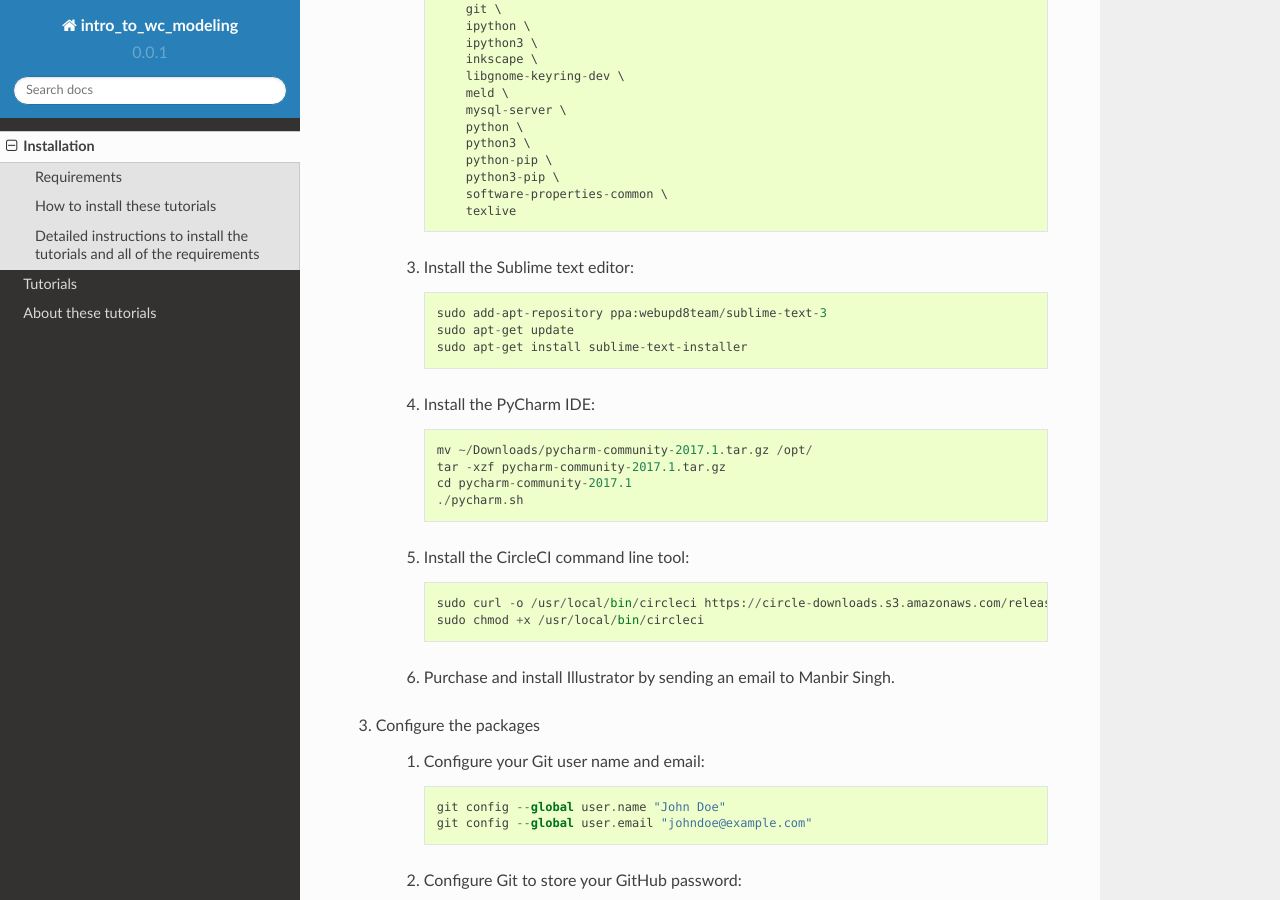
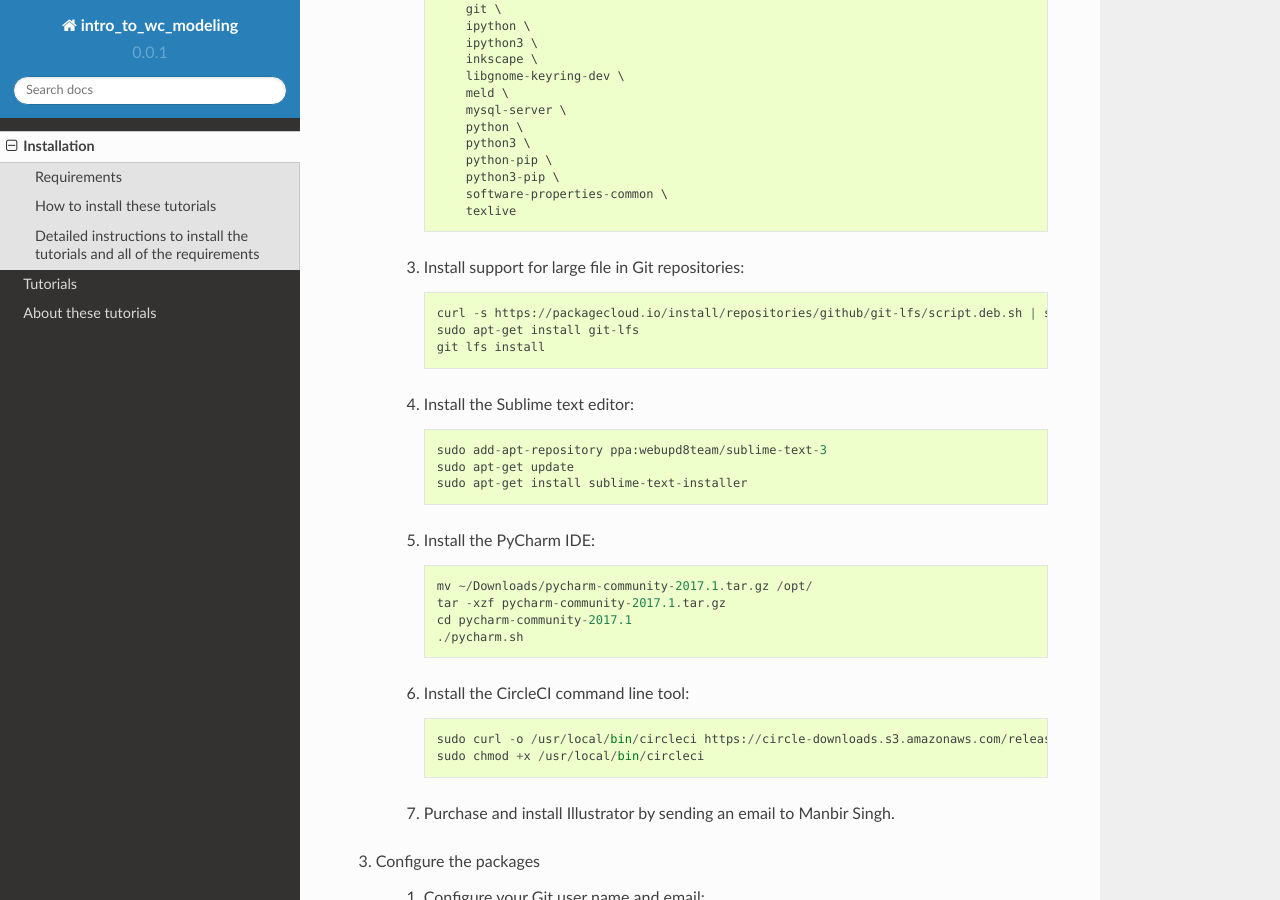
Before and after one commit to KarrLab/intro_to_wc_modeling, a Sphinx documentation site: the page built from docs/installation.rst, in a window 1280 px wide and 900 px high, scrolled down 1199 px. Built offline with Sphinx 7.4.7 and the Read the Docs theme 2.0.0, drawn with Linux system fonts in a browser that asks for light colours; pages that are not in the unit, such as notebooks, are missing from menus.

Commit message:
adding instructions for install git large file support

```diff
--- a/docs/installation.rst
+++ b/docs/installation.rst
@@ -64,6 +64,12 @@ Detailed instructions to install the tutorials and all of the requirements
             python3-pip \
             software-properties-common \
             texlive
+
+    #. Install support for large file in Git repositories::
+
+        curl -s https://packagecloud.io/install/repositories/github/git-lfs/script.deb.sh | sudo bash
+        sudo apt-get install git-lfs
+        git lfs install
 
     #. Install the Sublime text editor::
 
```
